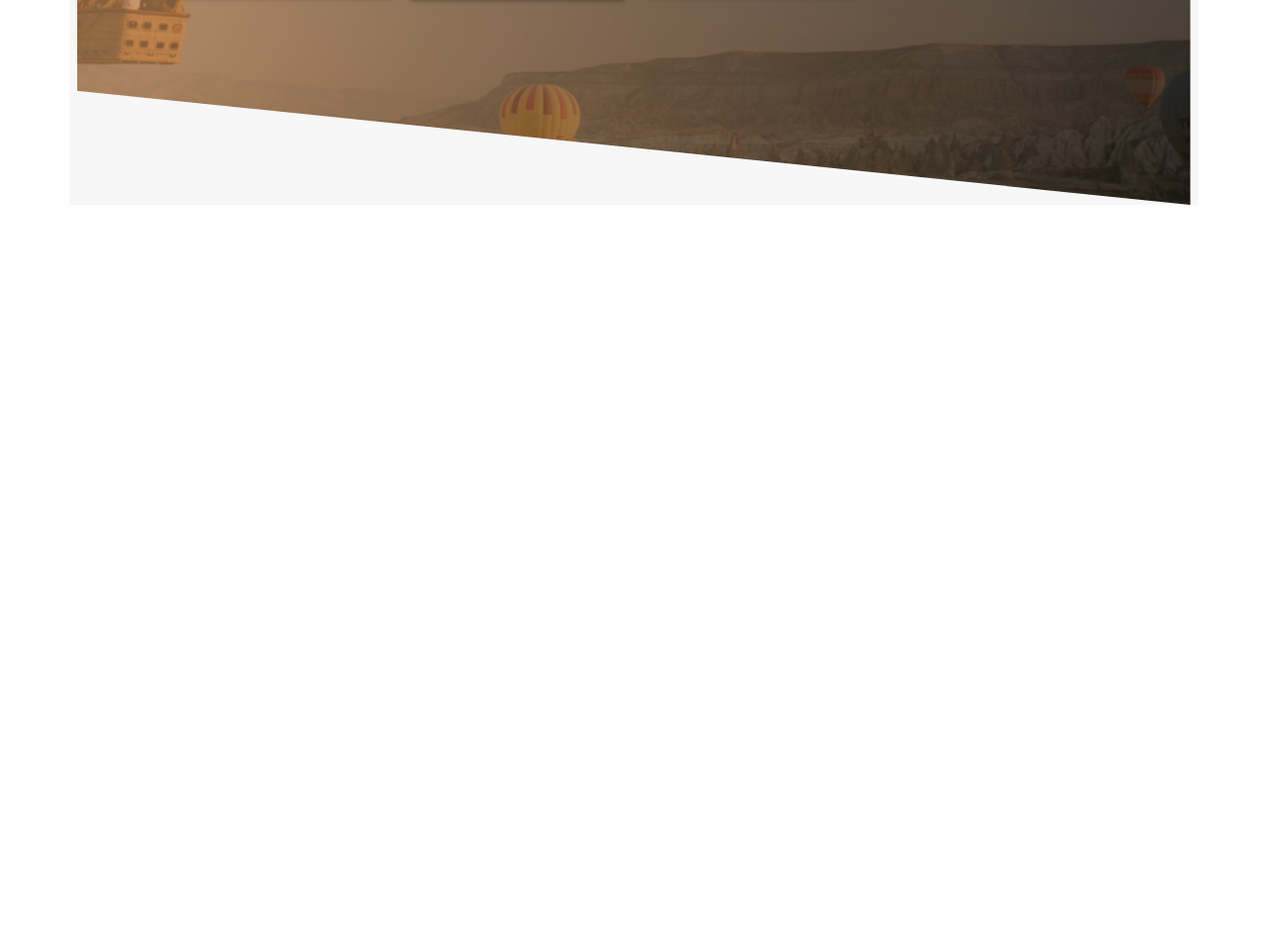
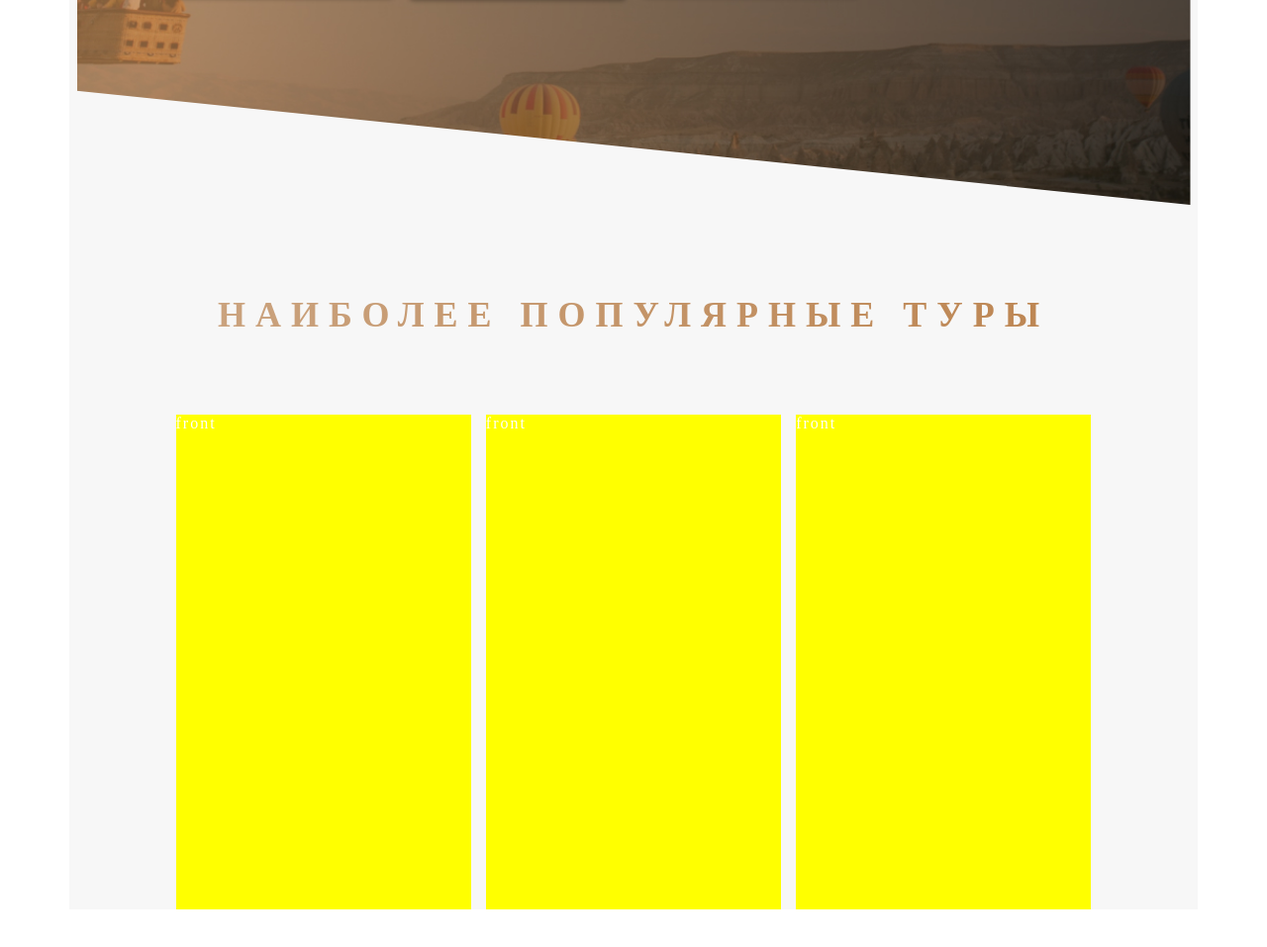
Before and after one commit to mimv7/balloon, a plain HTML site: page index.html in a window 1280 px wide. Shown: the part 2004-2961 px from the top of the page at 99% size. Before the commit the page ends 2261 px from the top, so only its background shows below. Drawn offline with Linux system fonts and the light colour scheme.

Commit message:
add cards tourse div

```diff
--- a/index.html
+++ b/index.html
@@ -91,6 +91,28 @@
             </section>
 
             <section class="section-tours">
+                <h2 class="title-secondary">наиболее популярные туры</h2>
+                <div class="container-block">
+                    <div class="row">
+
+                        <div class="col-md-4">
+                            <div class="card-tourse">
+                                <div class="card-tourse__side card-tourse__side_front">front</div>
+                                <div class="card-tourse__side card-tourse__side_back">back</div>
+                            </div>
+                        </div>
+                        <div class="col-md-4">
+                            <div class="card-tourse">
+                                <div class="card-tourse__side card-tourse__side_front">front</div>
+                                <div class="card-tourse__side card-tourse__side_back">back</div>
+                            </div>
+                        </div>
+                        <div class="col-md-4">
+                            <div class="card-tourse">
+                                <div class="card-tourse__side card-tourse__side_front">front</div>
+                                <div class="card-tourse__side card-tourse__side_back">back</div>
+                            </div>
+                        </div>
 
             </section>
         </main>
--- a/style/_const.sass
+++ b/style/_const.sass
@@ -10,14 +10,13 @@
     transition: all .4s
     backface-visibility: hidden
     &:hover
-        transform: skewY(2deg) skewX(12deg) scale(1.01)
+        transform: skewY(2deg) skewX(15deg) scale(1.01)
         text-shadow: 0rem 1.4rem 1.4rem rgba($color-black, .25%)
 
 .container-block
     margin: 0 10rem
 
 .title-third
-
     color: $color-grey
     font-size: 2rem
     letter-spacing: .2rem
--- /dev/null
+++ b/style/_tourse.sass
@@ -0,0 +1,30 @@
+.section-tours
+    margin-top: 9rem
+
+.card-tourse
+    height: 50rem
+    perspective: 150rem
+    position: relative
+    &__side
+        position: absolute
+        top: 0
+        left: 0
+        height: 50rem
+        width: 100%
+        backface-visibility: hidden
+        transition: .6s all ease-out
+        color: white
+        &_front
+            background: yellow
+        &_back
+            background: green
+            transform: rotateY(180deg)
+            background: linear-gradient(120deg, rgba($color-brown-light, 0.7) 0.03%, rgba($color-brown-dark, 0.7) 99.94%,)
+
+
+
+
+    &:hover &__side_front
+        transform: rotateY(180deg)
+    &:hover &__side_back
+        transform: rotateY(0deg)
--- a/style/style.sass
+++ b/style/style.sass
@@ -5,4 +5,5 @@
 @import "header.sass"
 @import "about.sass"
 @import "adventure.sass"
+@import "tourse.sass"
 @import "animation.sass"
```
Also changed, not shown: style/style.css, 1 other file.
